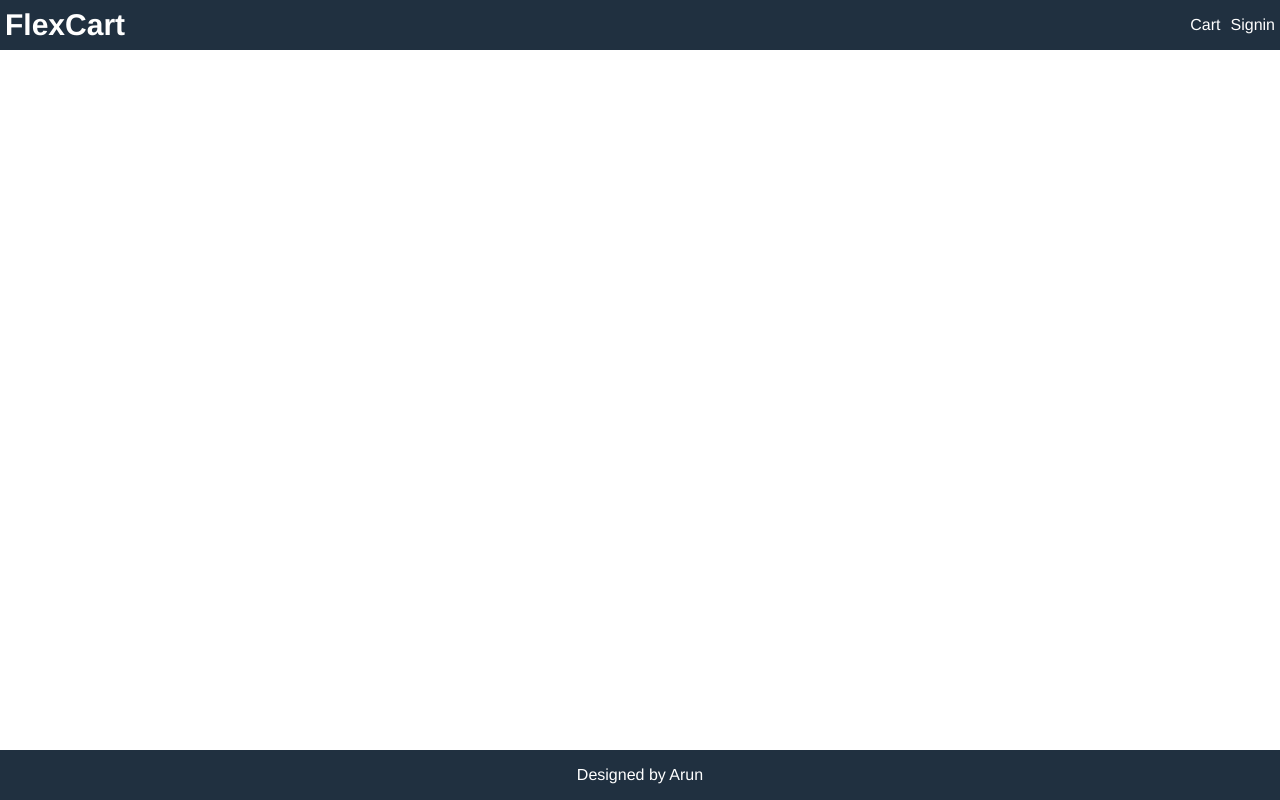
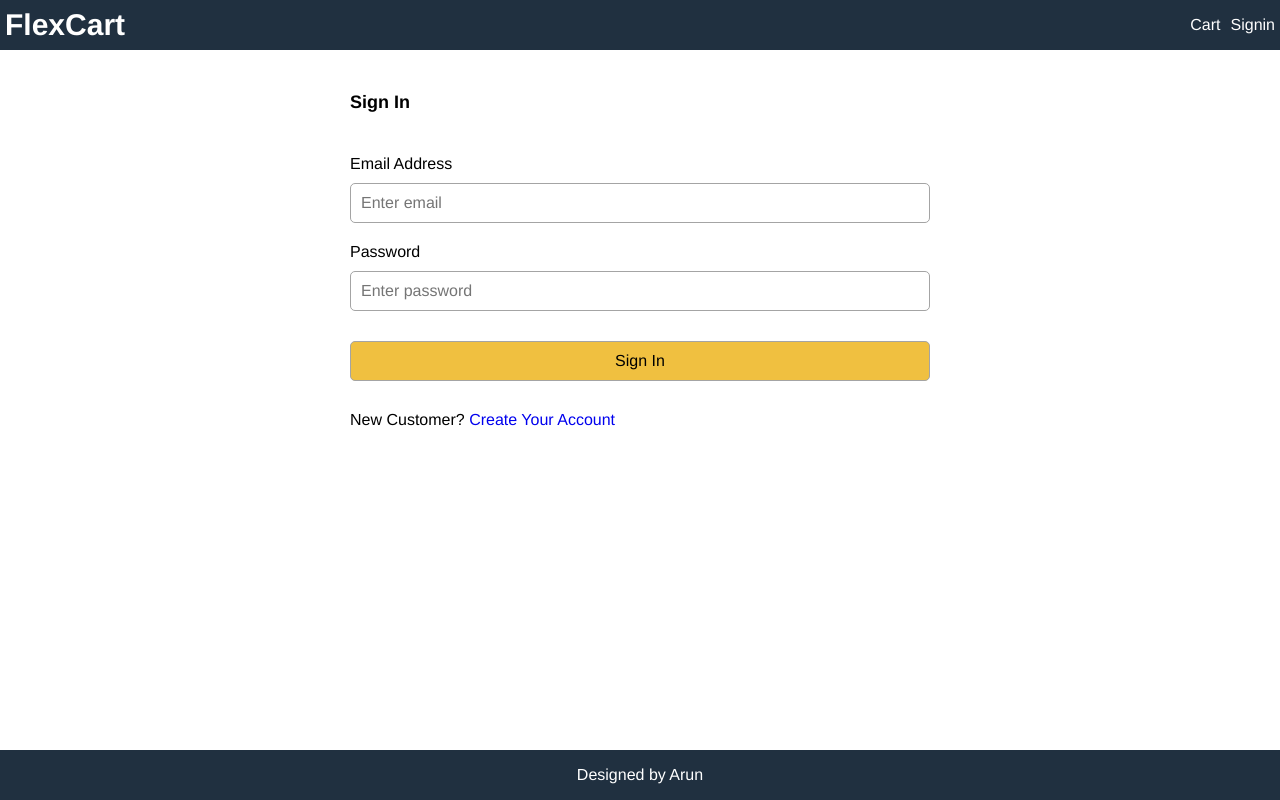
Before and after one commit to akverma00/flexcart, a React (Create React App) app in the folder frontend/: page /signin in a window 1280 px wide. Built offline with nearby package versions, Linux system fonts and the light colour scheme.

Commit message:
Designed Signin screen

```diff
--- a/frontend/src/App.js
+++ b/frontend/src/App.js
@@ -4,6 +4,7 @@
 import CartScreen from "./screens/CartScreen";
 import HomeScreen from "./screens/HomeScreen";
 import ProductScreen from "./screens/ProductScreen";
+import SigninScreen from "./screens/SigninScreen";
 
 
 function App() {
@@ -34,6 +35,7 @@
           <Route path="/" component={HomeScreen} exact />
           <Route path="/product/:id" component={ProductScreen} />
           <Route path="/cart/:id?" component={CartScreen} />
+          <Route path="/signin" component={SigninScreen} />
         </main>
         <footer className="row center">Designed by Arun</footer>
       </div>
--- a/frontend/src/index.css
+++ b/frontend/src/index.css
@@ -187,3 +187,17 @@
   color: #802020;
   background-color: #ffe0e0;
 }
+/*Form*/
+.form{
+  max-width: 60rem;
+  margin: 0 auto;
+}
+.form > div{
+  display: flex;
+  flex-direction: column;
+  margin: 1rem;
+}
+.form label{
+  margin: 1rem 0;
+  display: block;
+}
--- /dev/null
+++ b/frontend/src/screens/SigninScreen.js
@@ -0,0 +1,68 @@
+import React, { useState } from 'react';
+import { Link } from 'react-router-dom';
+export default function SigninScreen() {
+
+    // eslint-disable-next-line no-unused-vars
+    const [email, setEmail] = useState('');
+    // eslint-disable-next-line no-unused-vars
+    const [password, setPassword] = useState('');
+
+    const submitHandler = (e) => {
+        e.preventDefault();
+    }
+    return (
+        <div>
+            <form className='form' onSubmit={submitHandler}>
+                <div>
+                    <h1>Sign In</h1>
+                </div>
+                <div>
+                    <label
+                        htmlFor='email'
+                    >
+                        Email Address
+                    </label>
+                    <input
+                        type='email'
+                        name='email'
+                        id='email'
+                        placeholder='Enter email'
+                        required
+                        onChange={e => setEmail(e.target.value)}
+                    ></input>
+                </div>
+                <div>
+                    <label
+                        htmlFor='password'
+                    >
+                        Password
+                    </label>
+                    <input
+                        type='password'
+                        name='password'
+                        id='password'
+                        placeholder='Enter password'
+                        required
+                        onChange={e => setPassword(e.target.value)}
+                    ></input>
+                </div>
+                <div>
+                    <label />
+                    <button
+                        className="primary"
+                        type='submit'
+                    >
+                        Sign In
+                    </button>
+                </div>
+                <div>
+                    <label />
+                    <div>
+                        New Customer? {' '}
+                        <Link to='/register'>Create Your Account</Link>
+                    </div>
+                </div>
+            </form>
+        </div>
+    )
+}
```
